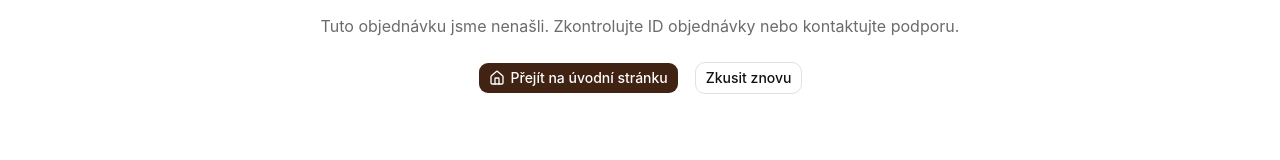
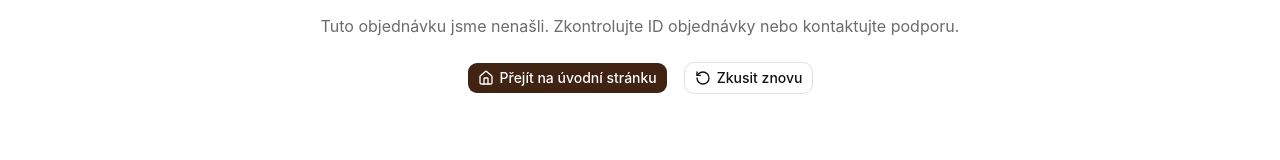
Before and after one commit to florixak/rtsoft-clothing-eshop, a React (Vite) app: page /checkout/success in a window 1280 px wide. Shown: the part 286-446 px from the top of the page. Built offline with nearby package versions, Linux system fonts and the light colour scheme; no server answers.

Commit message:
feat: add rotate icon to NotFound secondary button

```diff
--- a/src/components/layout/not-found.tsx
+++ b/src/components/layout/not-found.tsx
@@ -1,5 +1,5 @@
 import { Link, useRouter } from "@tanstack/react-router";
-import { Home } from "lucide-react";
+import { Home, RotateCcw } from "lucide-react";
 import type { ReactNode } from "react";
 
 import { useTranslation } from "react-i18next";
@@ -62,6 +62,7 @@ const NotFound = ({
           variant="outline"
           onClick={secondary?.onClick ?? (() => router.invalidate())}
         >
+          <RotateCcw size={18} />
           {secondaryLabel}
         </Button>
       </div>
```
